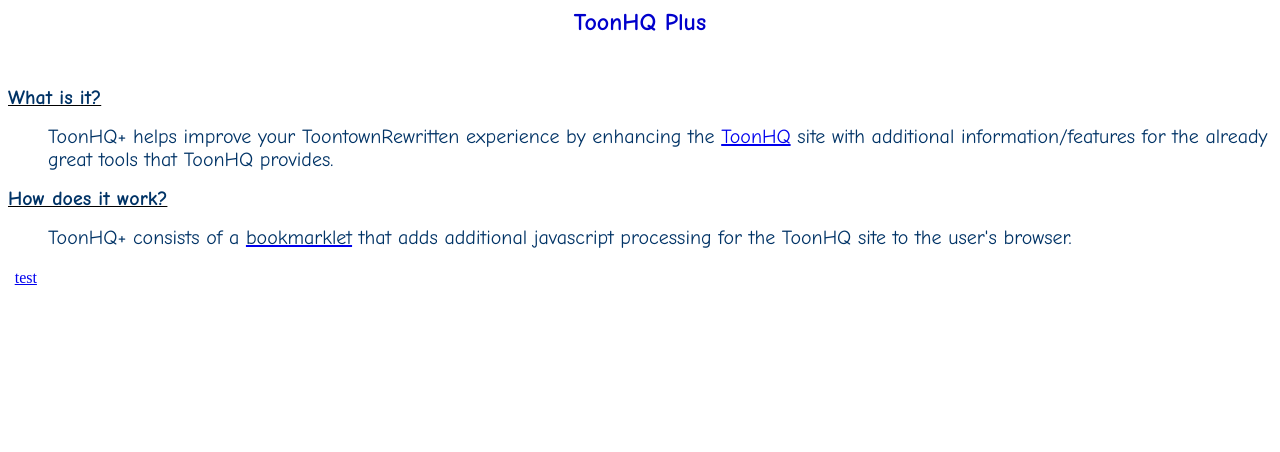
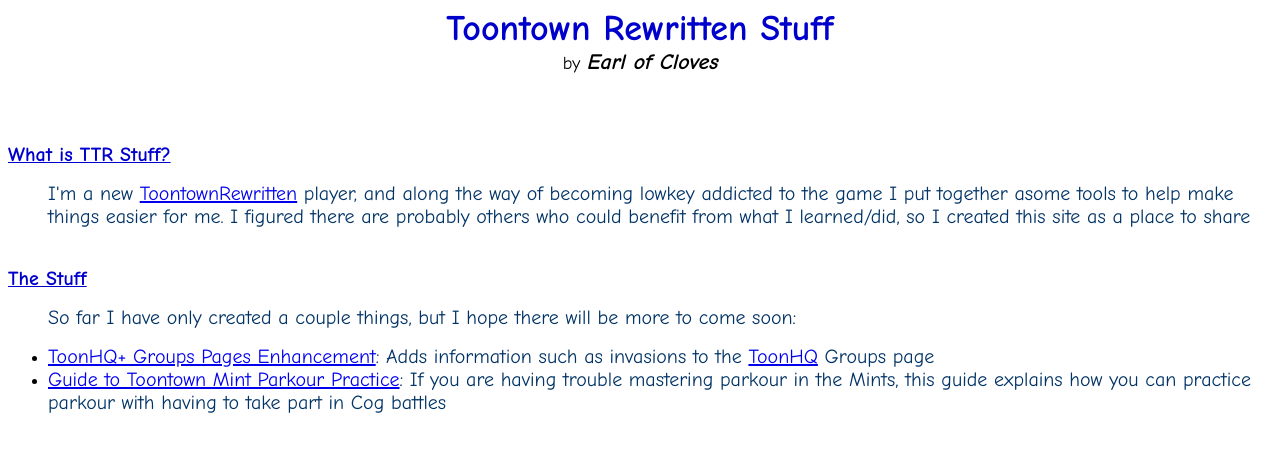
Before and after one commit to earlofcloves/ttrstuff, a plain HTML site: page index.html in a window 1280 px wide. Drawn offline with Linux system fonts and the light colour scheme.

Commit message:
Update index.html

```diff
--- a/index.html
+++ b/index.html
@@ -1,13 +1,19 @@
-<p style="text-align:center"><span style="color:#0000cc"><span style="font-size:24px"><strong><span style="font-family:Comic Sans MS,cursive">ToonHQ Plus</span></strong></span></span></p>
+<p style="text-align:center"><span style="font-size:36px"><span style="color:#0000cc"><strong><span style="font-family:Comic Sans MS,cursive">Toontown Rewritten Stuff</span></strong></span></span><span style="font-size:8px"><span style="color:#0000cc"><strong><span style="font-family:Comic Sans MS,cursive"> </span></strong></span></span><br />
+<span style="font-size:18px"><span style="font-family:Comic Sans MS,cursive">by </span></span><strong><span style="font-size:22px"><span style="font-family:Comic Sans MS,cursive"><em>Earl of Cloves</em></span></span></strong><br />
+<span style="font-size:16px"><span style="font-family:Comic Sans MS,cursive">&nbsp;</span></span></p>
 
 <p style="text-align:center">&nbsp;</p>
 
-<p><u><strong><span style="font-size:20px"><span style="font-family:Comic Sans MS,cursive"><span style="color:#003366">What is it?</span></span></span></strong></u></p>
+<p><span style="color:#0000cc"><u><strong><span style="font-size:20px"><span style="font-family:Comic Sans MS,cursive">What is TTR Stuff?</span></span></strong></u></span></p>
 
-<p style="margin-left:40px"><span style="font-size:20px"><span style="font-family:Comic Sans MS,cursive"><span style="color:#003366">ToonHQ+ helps improve your ToontownRewritten experience by enhancing the <a href="https://toonhq.org" target="_blank">ToonHQ</a> site with additional information/features for the already great tools that ToonHQ provides. </span></span></span></p>
+<p style="margin-left:40px"><span style="font-size:20px"><span style="font-family:Comic Sans MS,cursive"><span style="color:#003366">I&#39;m a new <a href="https://www.toontownrewritten.com/" target="_blank">ToontownRewritten</a> player, and along the way of becoming lowkey addicted to the game I put together asome tools to help make things easier for me. I figured there are probably others who could benefit from what I learned/did, so I created this site as a place to share<br />
+&nbsp;</span></span></span></p>
 
-<p><u><strong><span style="font-size:20px"><span style="font-family:Comic Sans MS,cursive"><span style="color:#003366">How does it work?</span></span></span></strong></u></p>
+<p><span style="color:#0000cc"><u><strong><span style="font-size:20px"><span style="font-family:Comic Sans MS,cursive">The Stuff</span></span></strong></u></span></p>
 
-<p style="margin-left:40px"><span style="font-size:20px"><span style="font-family:Comic Sans MS,cursive"><span style="color:#003366">ToonHQ+ consists of a </span><a href="https://en.wikipedia.org/wiki/Bookmarklet" target="_blank"><span style="color:#003366">bookmarklet</span></a><span style="color:#003366"> that adds additional javascript processing for the ToonHQ site to the user&#39;s browser.</span></span></span></p>
+<p style="margin-left:40px"><span style="font-size:20px"><span style="font-family:Comic Sans MS,cursive"><span style="color:#003366">So far I have only created a couple things, but I hope there will be more to come soon:</span></span></span></p>
 
-<p><span style="font-size:20px"><span style="font-family:Comic Sans MS,cursive"><span style="color:#000000">&nbsp;</span><a href="javascript:(function(){var j=document.createElement('script');j.setAttribute('src','https://earlofcloves.github.io/THQ_GroupPlus/THQ_GroupPlus.js');document.body.appendChild(j)}())" style="font-family: &quot;Times New Roman&quot;; font-size: medium; font-style: normal; font-variant-ligatures: normal; font-variant-caps: normal; font-weight: 400; letter-spacing: normal; orphans: 2; text-align: start; text-indent: 0px; text-transform: none; white-space: normal; widows: 2; word-spacing: 0px; -webkit-text-stroke-width: 0px;">test</a></span></span></p>
+<ul>
+	<li><span style="font-size:20px"><span style="font-family:Comic Sans MS,cursive"><span style="color:#003366"><a href="https://earlofcloves.github.io/toonhqplus/thqplusgroups.jpg" target="_blank">ToonHQ+ Groups Pages Enhancement</a>: Adds information such as invasions to the <a href="https://toonhq.org">ToonHQ</a> Groups page</span></span></span></li>
+	<li><span style="font-size:20px"><span style="font-family:Comic Sans MS,cursive"><span style="color:#003366"><a href="http://mintguide.jpg" target="_blank">Guide to Toontown Mint Parkour Practice</a>: If you are having trouble mastering parkour in the Mints, this guide explains how you can practice parkour with having to take part in Cog battles&nbsp;</span></span></span></li>
+</ul>
```
